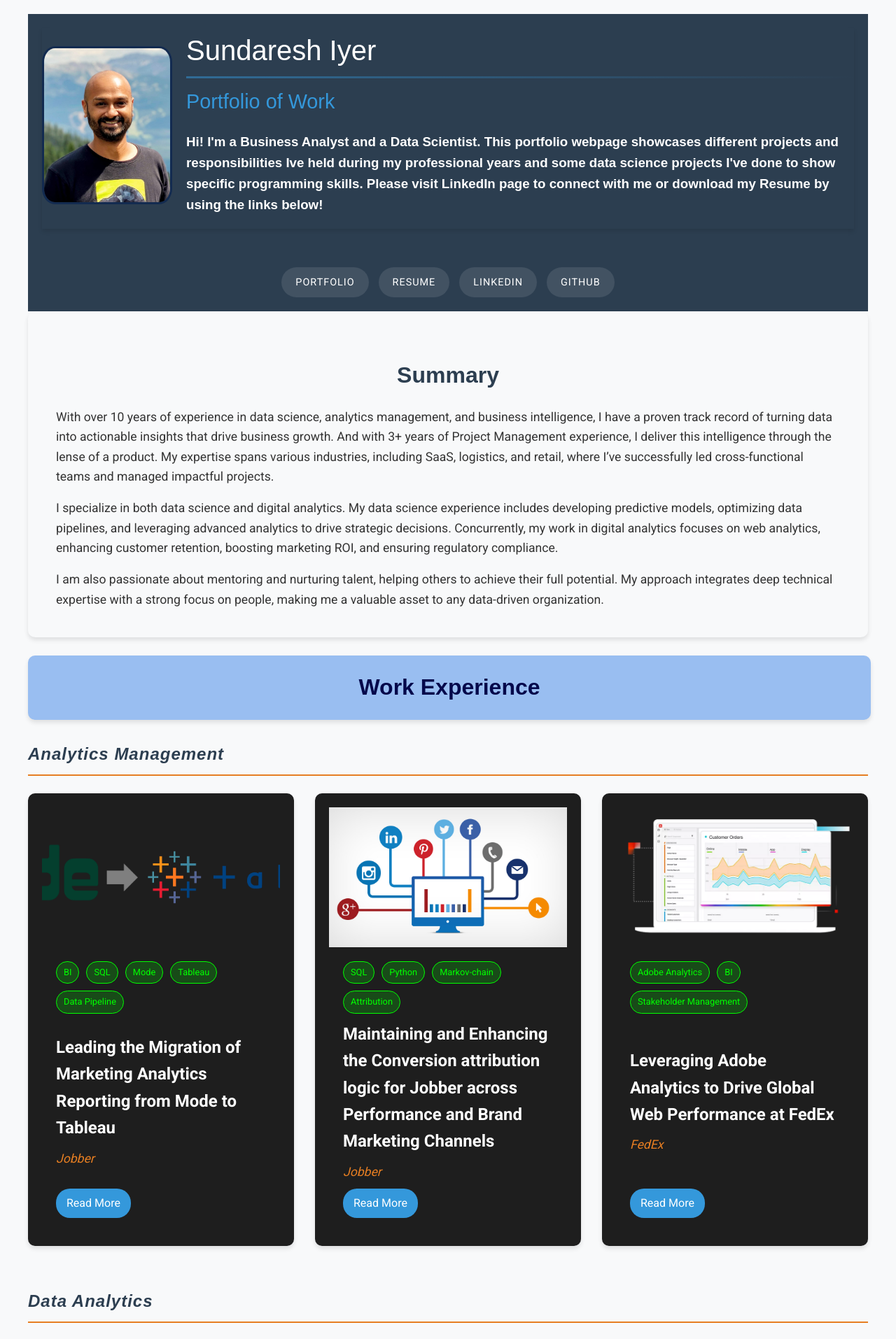
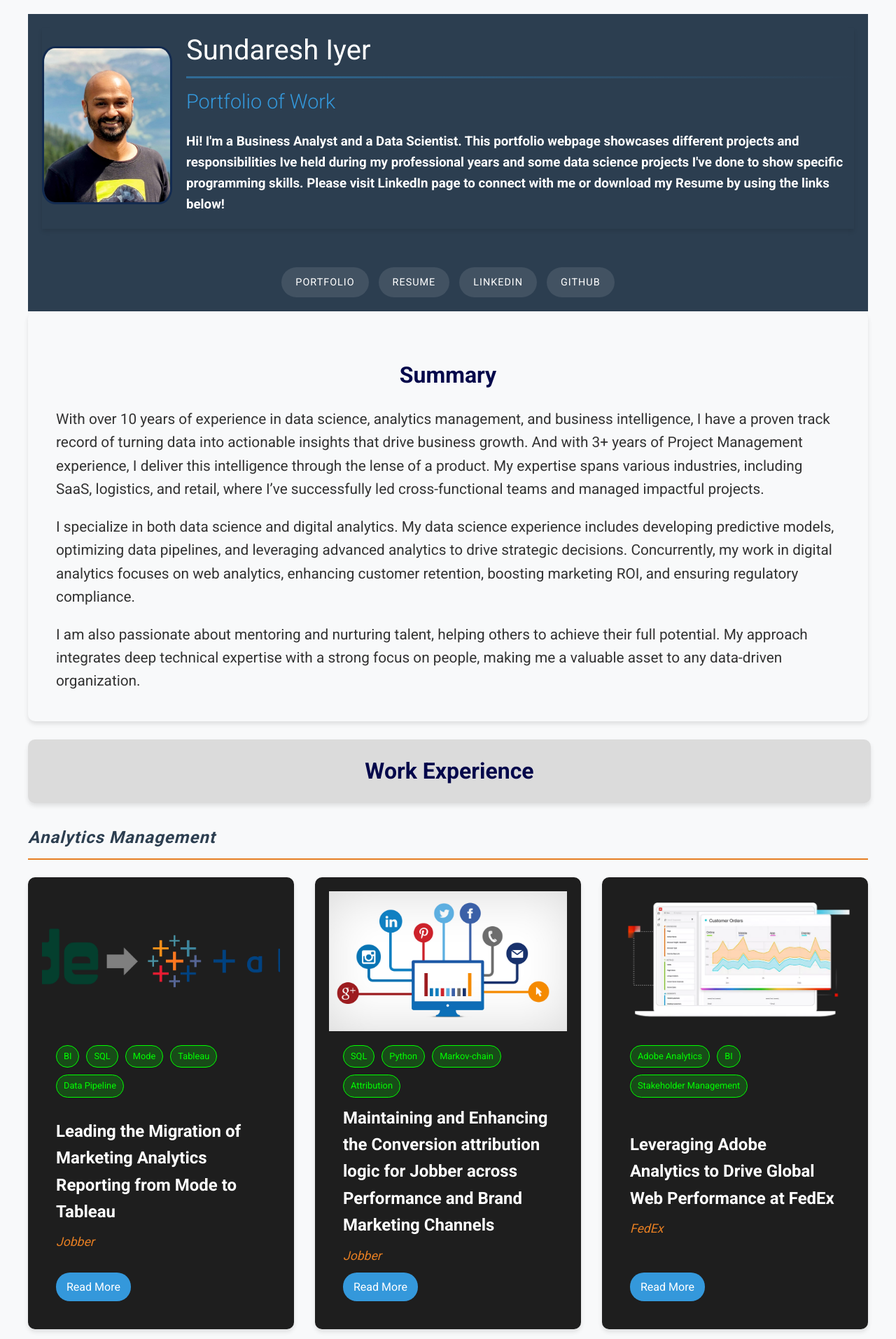
Before and after one commit to IyerS/sundareshiyer.github.io, a Jekyll site: the page built from index.html, in a window 1280 px wide. Shown: the top 1914 px of the page at 70% size. Built offline with Jekyll 4.4.1, drawn with Linux system fonts in a browser that asks for light colours.

Commit message:
font changes and minor modifications

```diff
--- a/assets/css/main.scss
+++ b/assets/css/main.scss
@@ -20,7 +20,7 @@
 @import url('https://fonts.googleapis.com/css2?family=Roboto:wght@300;400;700&display=swap');
 
 h1, h2, h3 {
-    font-family: 'Poppins', sans-serif;
+    font-family: 'Roboto', sans-serif;
     font-weight: 600;
   }
 
@@ -158,14 +158,14 @@
     margin-bottom: 10px;
 
     h2 {
-      color: #2c3e50;
-      font-size: 2em;
+      color: #04084b;
+      font-size: xx-large;
       margin-bottom: 20px;
       text-align: center;
     }
 
     .summary-content {
-      font-size: 1.1em;
+      font-size: 1.3em;
       line-height: 1.6;
       color: #333;
 
@@ -499,7 +499,7 @@
     margin-bottom: 30px;
     font-size: xx-large;
     color: #04084b; // Light color for the text
-    background-color: #99bef1; // Dark background color
+    background-color: #dbdbdb; // Dark background color
     border-radius: 10px;
     text-align: center;
     width: 97%; // Full width of its container
```
Also changed, not shown: 6 other files.
